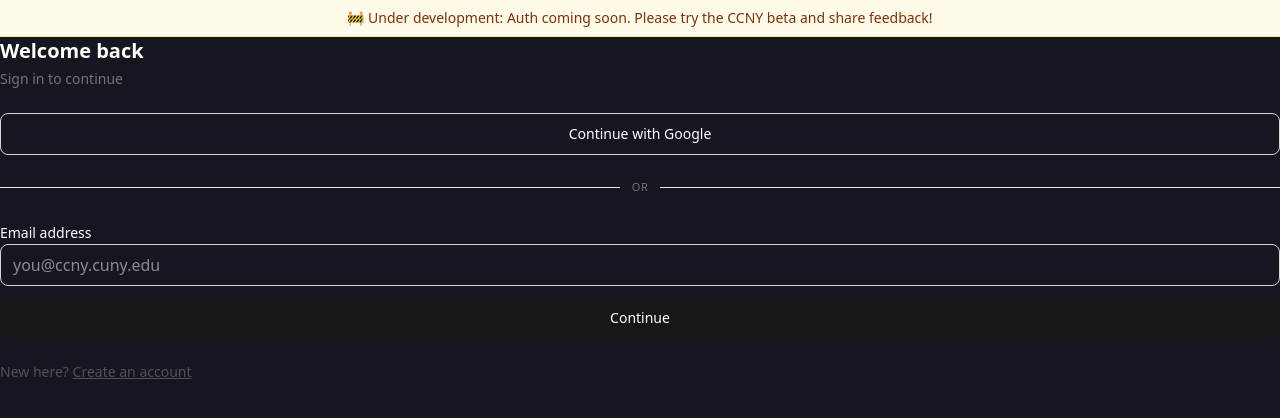
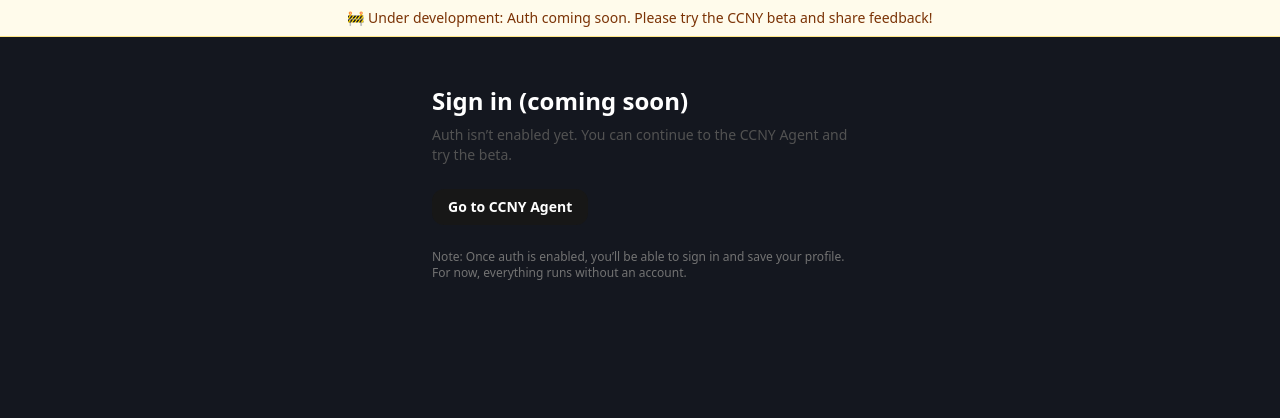
Before and after one commit to nothier7/immigrant-student-agent, a Next.js app: page /login in a window 1280 px wide. Shown: the top 418 px of the page. Built offline with nearby package versions, Linux system fonts and the light colour scheme.

Commit message:
Vercel deployment fixes and link updates

```diff
--- a/src/app/login/page.tsx
+++ b/src/app/login/page.tsx
@@ -1,104 +1,44 @@
-"use client";
-import { startGoogleOAuthAction, signInWithPasswordAction } from "../actions/auth";
+import Link from "next/link";
 
+type SearchParams = { [key: string]: string | string[] | undefined };
 
-export default function Page({ searchParams }: { searchParams: { error?: string; email?: string; redirect?: string } }) {
-  const redirectTo = searchParams.redirect ?? "/dashboard";
-  const seedEmail = searchParams.email ?? "";
+export default function LoginPage({ searchParams }: { searchParams: SearchParams }) {
+  // Narrow values safely (Next can pass string[] for repeated keys)
+  const error = typeof searchParams.error === "string" ? searchParams.error : undefined;
+  const email = typeof searchParams.email === "string" ? searchParams.email : undefined;
+  const redirect = typeof searchParams.redirect === "string" ? searchParams.redirect : "/ccny";
 
   return (
-    <>
-      <h1 className="text-xl font-semibold">Welcome back</h1>
-      <p className="mt-1 text-sm text-neutral-500">Sign in to continue</p>
+    <main className="mx-auto max-w-md px-4 pt-12">
+      <h1 className="text-2xl font-semibold">Sign in (coming soon)</h1>
+      <p className="mt-2 text-sm text-neutral-600 dark:text-neutral-400">
+        Auth isn’t enabled yet. You can continue to the CCNY Agent and try the beta.
+      </p>
 
-      {searchParams.error && (
-        <div className="mt-4 rounded-md border border-red-200 bg-red-50 p-3 text-sm text-red-800">
-          {searchParams.error}
+      {error && (
+        <div className="mt-3 rounded-md border border-red-200 bg-red-50 px-3 py-2 text-sm text-red-700">
+          {error}
         </div>
       )}
 
-      {/* Google */}
-      <form action={startGoogleOAuthAction} className="mt-6">
-        <input type="hidden" name="redirect" value={redirectTo} />
-        <button
-          type="submit"
-          className="w-full rounded-lg border border-neutral-300 dark:border-neutral-700 px-4 py-2.5 text-sm hover:bg-neutral-50 dark:hover:bg-neutral-800"
+      <div className="mt-6 flex items-center gap-3">
+        <Link
+          href={redirect || "/ccny"}
+          className="inline-flex items-center rounded-xl bg-neutral-900 text-white dark:bg-white dark:text-neutral-900 px-4 py-2 text-sm font-semibold"
         >
-          Continue with Google
-        </button>
-      </form>
-
-      {/* Divider */}
-      <div className="my-6 flex items-center gap-3">
-        <div className="h-px flex-1 bg-neutral-200 dark:bg-neutral-800" />
-        <span className="text-[11px] uppercase tracking-wider text-neutral-500">or</span>
-        <div className="h-px flex-1 bg-neutral-200 dark:bg-neutral-800" />
+          Go to CCNY Agent
+        </Link>
+        {email && (
+          <span className="text-xs text-neutral-500">
+            (detected email: <span className="font-mono">{email}</span>)
+          </span>
+        )}
       </div>
 
-      {/* 2-step form (email -> password) */}
-      <LoginForm seedEmail={seedEmail} redirectTo={redirectTo} />
-      <p className="mt-6 text-sm text-neutral-600">
-        New here? <a href={`/signup?redirect=${encodeURIComponent(redirectTo)}`} className="underline">Create an account</a>
+      <p className="mt-6 text-xs text-neutral-500">
+        Note: Once auth is enabled, you’ll be able to sign in and save your profile. For now, everything runs without an
+        account.
       </p>
-    </>
+    </main>
   );
 }
-
-
-import { useState, useRef } from "react";
-
-function LoginForm({ seedEmail, redirectTo }: { seedEmail?: string; redirectTo: string }) {
-  const [step, setStep] = useState<1 | 2>(seedEmail ? 2 : 1);
-  const [email, setEmail] = useState(seedEmail ?? "");
-  const passwordRef = useRef<HTMLInputElement>(null);
-
-  return (
-    <>
-      {step === 1 && (
-        <form
-          onSubmit={(e) => { e.preventDefault(); setStep(2); setTimeout(() => passwordRef.current?.focus(), 30); }}
-          className="space-y-3"
-        >
-          <div className="space-y-2">
-            <label className="text-sm font-medium">Email address</label>
-            <input
-              type="email"
-              required
-              value={email}
-              onChange={(e) => setEmail(e.target.value)}
-              className="w-full rounded-lg border border-neutral-300 dark:border-neutral-700 bg-transparent px-3 py-2 outline-none focus:ring-2 focus:ring-neutral-300 dark:focus:ring-neutral-700"
-              placeholder="you@ccny.cuny.edu"
-            />
-          </div>
-          <button type="submit" className="w-full rounded-lg bg-neutral-900 text-white dark:bg-white dark:text-neutral-900 px-4 py-2.5 text-sm font-medium hover:opacity-95">
-            Continue
-          </button>
-        </form>
-      )}
-
-      {step === 2 && (
-        <form action={signInWithPasswordAction} className="space-y-3">
-          <input type="hidden" name="redirect" value={redirectTo} />
-          <input type="hidden" name="email" value={email} />
-          <div className="space-y-2">
-            <label className="text-sm font-medium">Password</label>
-            <input
-              ref={passwordRef}
-              name="password"
-              type="password"
-              required
-              className="w-full rounded-lg border border-neutral-300 dark:border-neutral-700 bg-transparent px-3 py-2 outline-none focus:ring-2 focus:ring-neutral-300 dark:focus:ring-neutral-700"
-              placeholder="••••••••"
-            />
-          </div>
-          <button type="submit" className="w-full rounded-lg bg-neutral-900 text-white dark:bg-white dark:text-neutral-900 px-4 py-2.5 text-sm font-medium hover:opacity-95">
-            Sign in
-          </button>
-          <button type="button" onClick={() => setStep(1)} className="w-full text-xs text-neutral-500 underline mt-2">
-            Use a different email
-          </button>
-        </form>
-      )}
-    </>
-  );
-}
```
